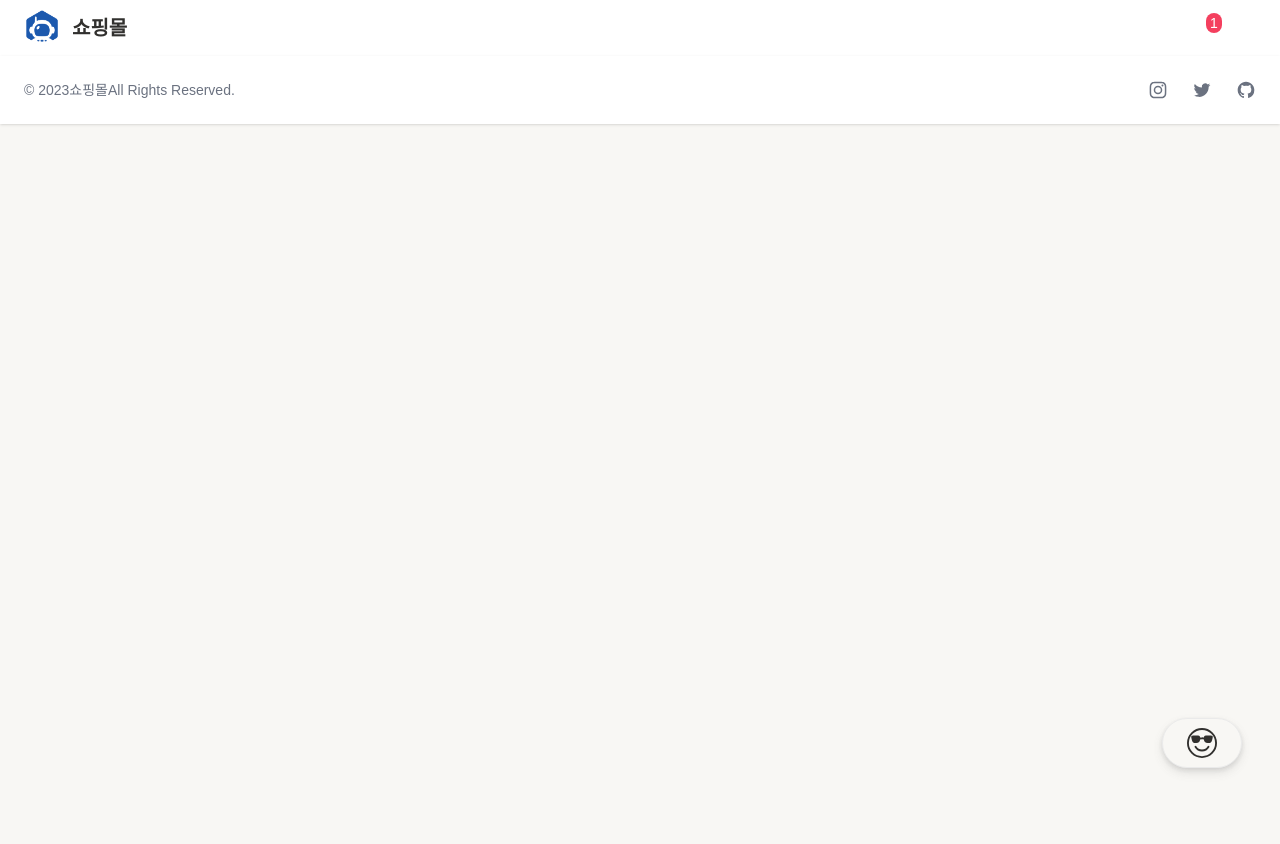
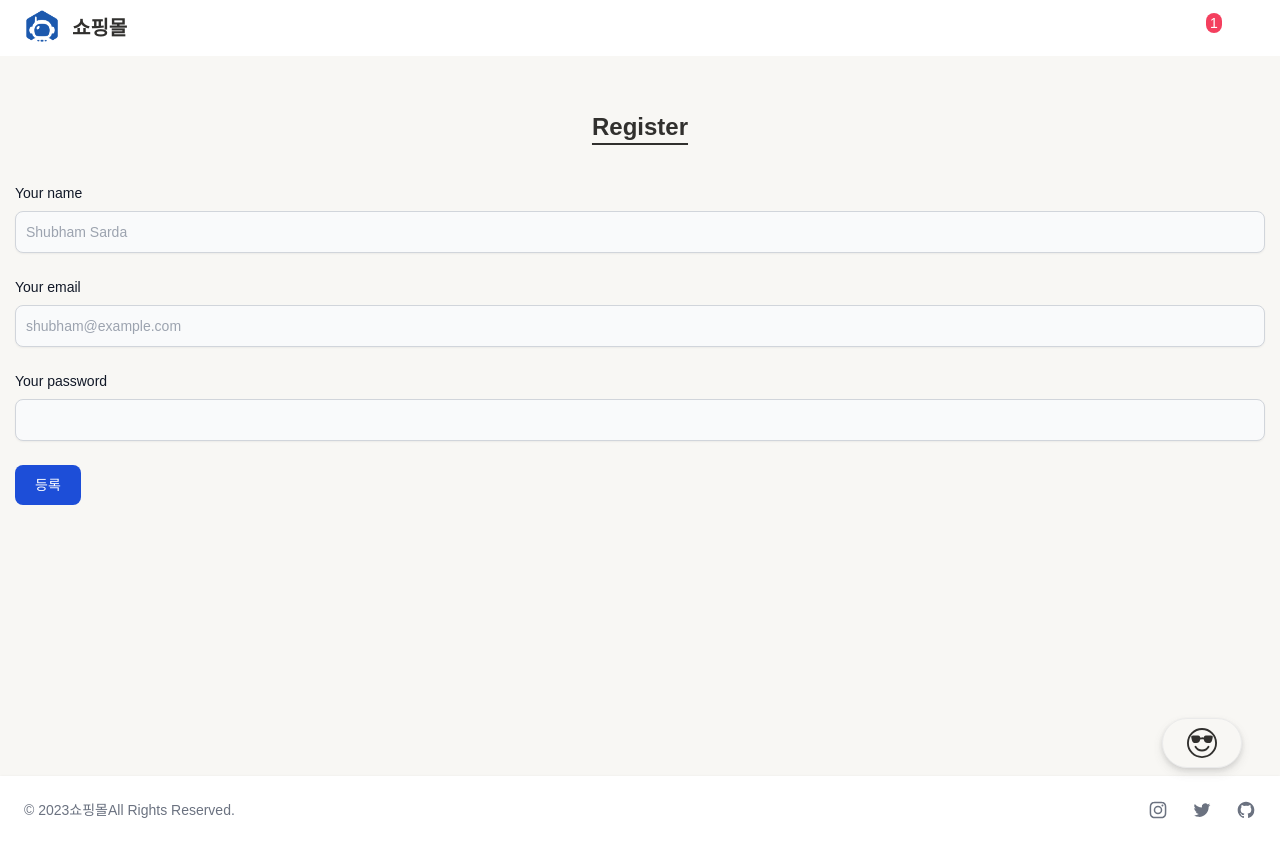
Before and after one commit to HumanJSEngine/project-emarket, a React (Create React App) app: page /register in a window 1280 px wide. Before the commit the page ends 800 px from the top, so only its background shows below. Built offline with nearby package versions, Linux system fonts and the light colour scheme.

Commit message:
로그인 구현 중

```diff
--- a/data/db.json
+++ b/data/db.json
@@ -264,5 +264,12 @@
     }
   ],
   "orders": [],
-    "users": []
+  "users": [
+    {
+      "email": "shubham@example.com",
+      "password": "$2a$10$wasUbhu2tUwpEbaRzZP0TOo4jh/VyjjxXsqjvGzYqSIm8PhMF6vVC",
+      "name": "Shubham sarda",
+      "id": 1
     }
+  ]
+}
--- /dev/null
+++ b/db.json
@@ -0,0 +1,19 @@
+{
+  "posts": [
+    {
+      "id": 1,
+      "title": "json-server",
+      "author": "typicode"
+    }
+  ],
+  "comments": [
+    {
+      "id": 1,
+      "body": "some comment",
+      "postId": 1
+    }
+  ],
+  "profile": {
+    "name": "typicode"
+  }
+}
--- a/package.json
+++ b/package.json
@@ -7,7 +7,7 @@
         "bootstrap-icons": "^1.10.3",
         "react": "^18.2.0",
         "react-dom": "^18.2.0",
-        "react-icons": "^4.7.1",
+        "react-icons": "^4.8.0",
         "react-router-dom": "^6.8.1",
         "react-scripts": "5.0.1",
         "styled-components": "^5.3.6"
@@ -37,7 +37,7 @@
         ]
     },
     "devDependencies": {
-        "json-server": "^0.17.1",
+        "json-server": "^0.17.2",
         "json-server-auth": "^2.1.0",
         "tailwindcss": "^3.2.7"
     }
--- a/src/components/Other/ScrollToTop.js
+++ b/src/components/Other/ScrollToTop.js
@@ -6,4 +6,5 @@
     useEffect(() => {
         window.scrollTo(0, 0);
     }, [pathname]);
+
 };
--- a/src/pages/Login.js
+++ b/src/pages/Login.js
@@ -1,7 +1,5 @@
 import React from 'react';
 
-const Login = () => {
+export const Login = () => {
     return <div></div>;
 };
-
-export default Login;
--- a/src/pages/Register.js
+++ b/src/pages/Register.js
@@ -1,9 +1,91 @@
-import React from 'react'
+import React from 'react';
+import axios from 'axios';
 
-const Register = () => {
-  return (
-    <div>Register</div>
-  )
-}
+export const Register = () => {
+    const handleRegister = async (e) => {
+        e.preventDefault();
+        const authDetail = {
+            name: e.target.name.value,
+            email: e.target.email.value,
+            password: e.target.password.value,
+        };
 
-export default Register
+        const requestOptions = {
+            method: 'POST',
+            headers: { 'content-Type': 'application/json' },
+            body: JSON.stringify(authDetail),
+        };
+
+        const res = await fetch(
+            'http://localhost:8000/register',
+            requestOptions
+        );
+        const data = await res.json();
+        console.log(data);
+    };
+
+    return (
+        <main>
+            <section>
+                <p className='text-2xl text-center font-semibold dark:text-slate-100 my-10 underline underline-offset-8'>
+                    Register
+                </p>
+            </section>
+            <form onSubmit={handleRegister}>
+                <div className='mb-6'>
+                    <label
+                        htmlFor='name'
+                        className='block mb-2 text-sm font-medium text-gray-900 dark:text-gray-300'
+                    >
+                        Your name
+                    </label>
+                    <input
+                        type='name'
+                        id='name'
+                        className='shadow-sm bg-gray-50 border border-gray-300 text-gray-900 text-sm rounded-lg focus:ring-blue-500 focus:border-blue-500 block w-full p-2.5 dark:bg-gray-700 dark:border-gray-600 dark:placeholder-gray-400 dark:text-white dark:focus:ring-blue-500 dark:focus:border-blue-500 dark:shadow-sm-light'
+                        placeholder='Shubham Sarda'
+                        required
+                        autoComplete='off'
+                    />
+                </div>
+                <div className='mb-6'>
+                    <label
+                        htmlFor='email'
+                        className='block mb-2 text-sm font-medium text-gray-900 dark:text-gray-300'
+                    >
+                        Your email
+                    </label>
+                    <input
+                        type='email'
+                        id='email'
+                        className='shadow-sm bg-gray-50 border border-gray-300 text-gray-900 text-sm rounded-lg focus:ring-blue-500 focus:border-blue-500 block w-full p-2.5 dark:bg-gray-700 dark:border-gray-600 dark:placeholder-gray-400 dark:text-white dark:focus:ring-blue-500 dark:focus:border-blue-500 dark:shadow-sm-light'
+                        placeholder='shubham@example.com'
+                        required
+                        autoComplete='off'
+                    />
+                </div>
+                <div className='mb-6'>
+                    <label
+                        htmlFor='password'
+                        className='block mb-2 text-sm font-medium text-gray-900 dark:text-gray-300'
+                    >
+                        Your password
+                    </label>
+                    <input
+                        type='password'
+                        id='password'
+                        className='shadow-sm bg-gray-50 border border-gray-300 text-gray-900 text-sm rounded-lg focus:ring-blue-500 focus:border-blue-500 block w-full p-2.5 dark:bg-gray-700 dark:border-gray-600 dark:placeholder-gray-400 dark:text-white dark:focus:ring-blue-500 dark:focus:border-blue-500 dark:shadow-sm-light'
+                        required
+                        minLength='7'
+                    />
+                </div>
+                <button
+                    type='submit'
+                    className='text-white bg-blue-700 hover:bg-blue-800 focus:ring-4 focus:outline-none focus:ring-blue-300 font-medium rounded-lg text-sm px-5 py-2.5 text-center dark:bg-blue-600 dark:hover:bg-blue-700 dark:focus:ring-blue-800'
+                >
+                    등록
+                </button>
+            </form>
+        </main>
+    );
+};
--- a/src/pages/index.js
+++ b/src/pages/index.js
@@ -3,3 +3,5 @@
 export { HomePage } from './Home/HomePage';
 export { ProductsList } from './Products/ProductsList';
 export { ProductDetail } from './ProductDetail';
+export { Login } from './Login';
+export { Register } from './Register';
--- a/src/routes/AllRoutes.js
+++ b/src/routes/AllRoutes.js
@@ -3,7 +3,13 @@
 import React from 'react';
 
 import { Routes, Route } from 'react-router-dom';
-import { HomePage, ProductsList, ProductDetail } from '../pages';
+import {
+    HomePage,
+    ProductsList,
+    ProductDetail,
+    Register,
+    Login,
+} from '../pages';
 import CartPage from '../pages/Cart/CartPage';
 export const AllRoutes = () => {
     return (
@@ -11,8 +17,10 @@
             <Routes>
                 <Route path='/' element={<HomePage />} />
                 <Route path='/products' element={<ProductsList />} />
+                <Route path='/products/:id' element={<ProductDetail />} />
                 <Route path='/cart' element={<CartPage />} />
-                <Route path='/products/:id' element={<ProductDetail />} />
+                <Route path='/login' element={<Login />} />
+                <Route path='/register' element={<Register />} />
             </Routes>
         </>
     );
```
Also changed, not shown: 1 other file (tests, documents, lock files or other folders). Lines whose indentation alone changed are shown as unchanged.
